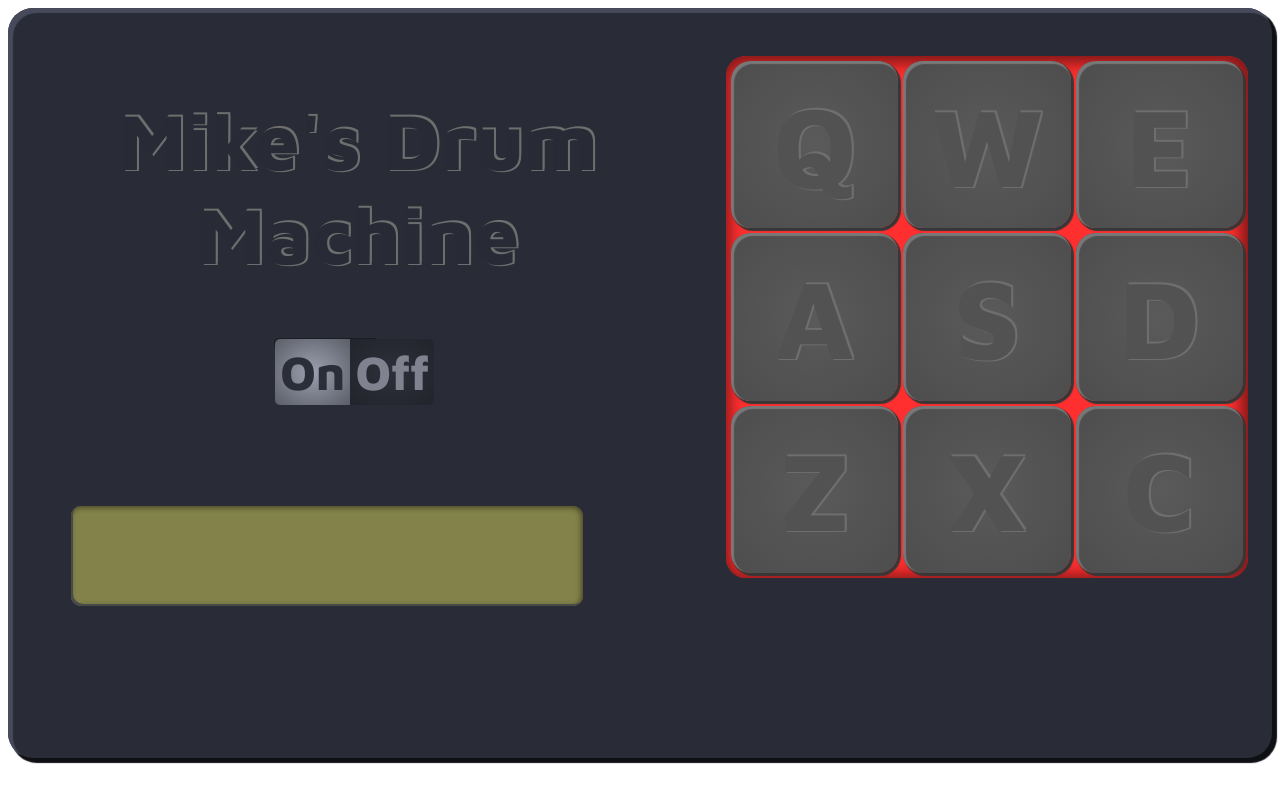
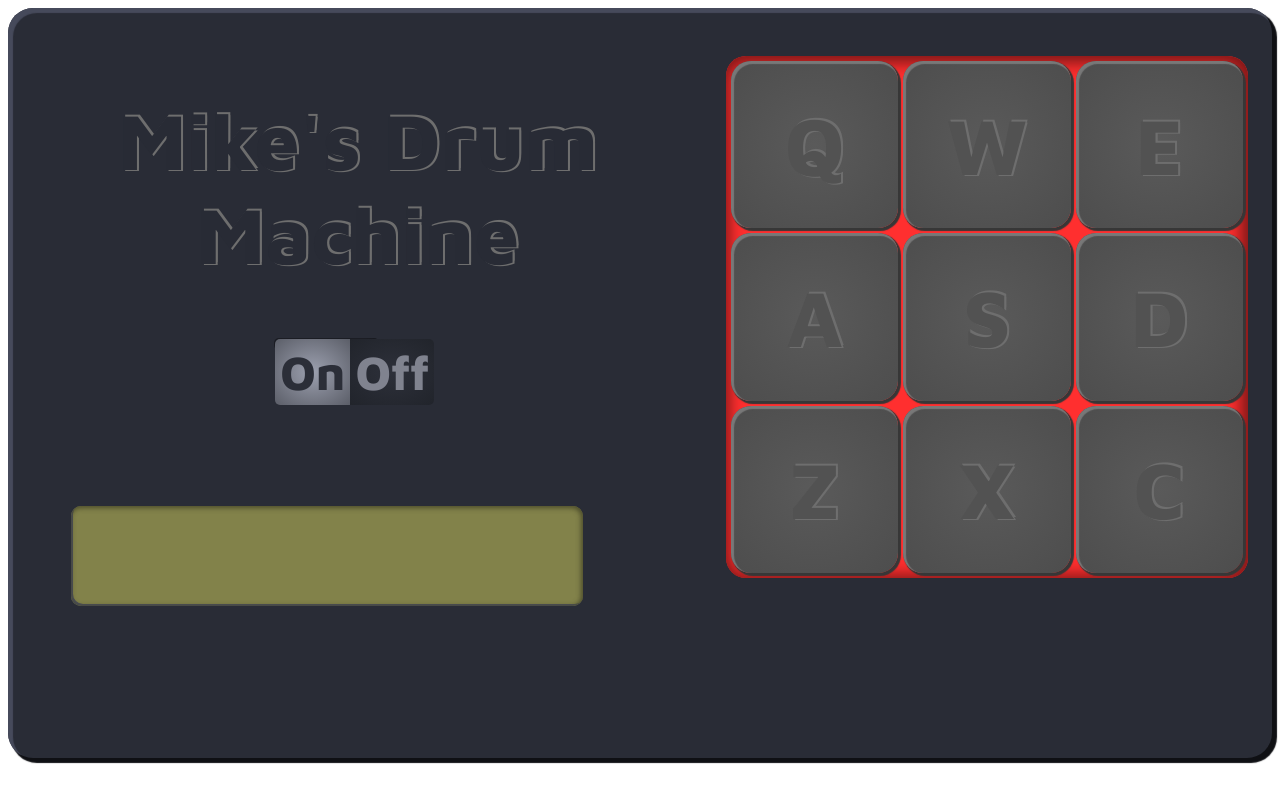
Before and after one commit to MWyssy/drum-machine, a React (Vite) app: page / in a window 1280 px wide. Built offline with nearby package versions, Linux system fonts and the light colour scheme.

Commit message:
responsiveness touchups

```diff
--- a/src/Styles/DrumPad.css
+++ b/src/Styles/DrumPad.css
@@ -101,7 +101,8 @@
 
     @media (min-width: 1000px) {
         .drum-pad {
-            font-size: 7rem;
+            font-size: 5rem;
+            padding: 0;
         }
         #drum-pads {
             max-height: 85%;
```
